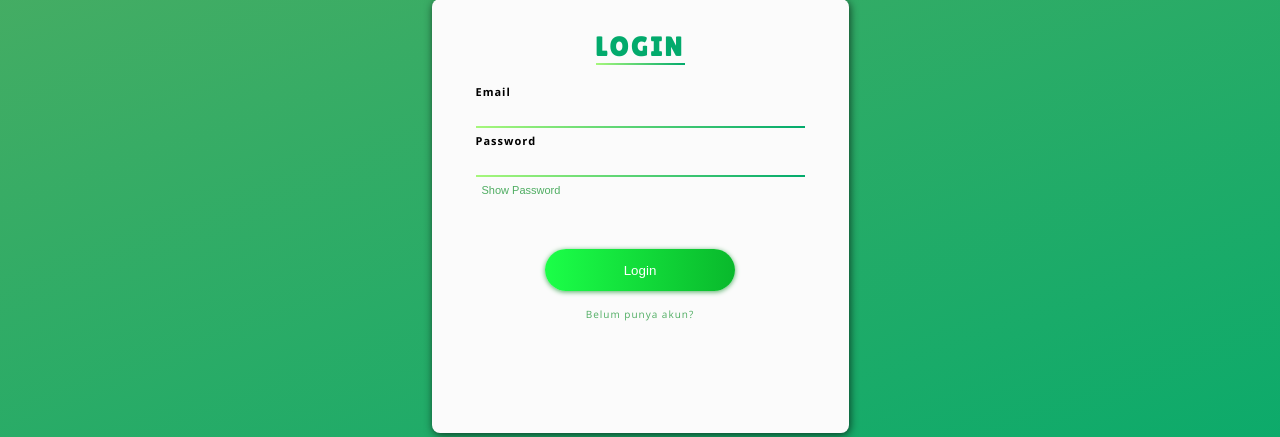
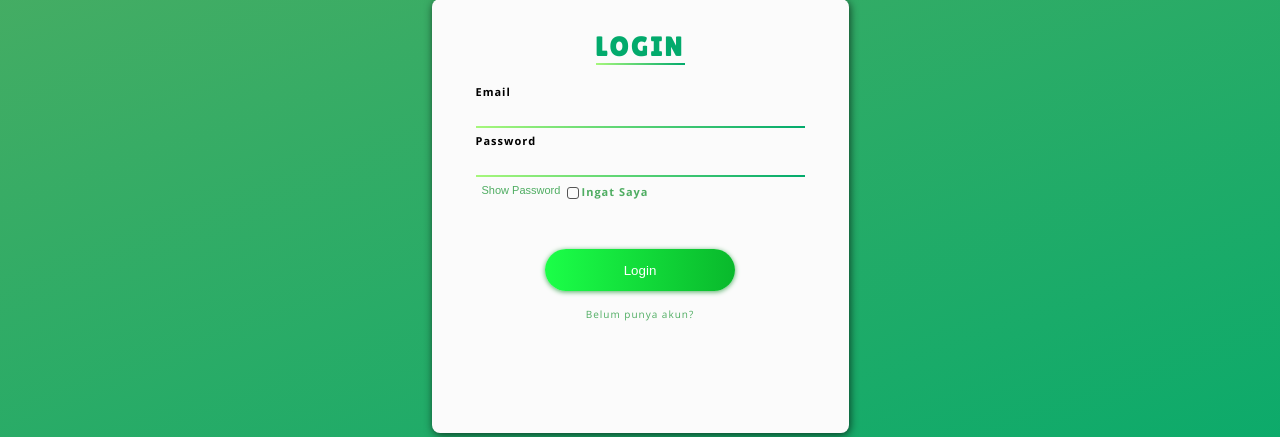
Before and after one commit to habibcodeskarisa/esurat1, a PHP site: page /login.php in a window 1280 px wide. Shown: the part 184-621 px from the top of the page. Run offline with PHP 8.4, Linux system fonts and the light colour scheme; some libraries are stand-ins or nearby versions.

Commit message:
remember me

```diff
--- a/login.css
+++ b/login.css
@@ -178,3 +178,54 @@
     -webkit-animation: btn-gradient 70ms infinite alternate;
     -webkit-animation: btn-gradient 70ms infinite alternate;
 }
+
+/* CSS - Remember Me Checkbox */
+#rememberMe {
+    display: none; /* Sembunyikan checkbox default */
+}
+#rememberMe + label {
+    font-size: 14px;
+    color: #555;
+    margin-left: 10px;
+    cursor: pointer;
+    display: inline-block;
+    vertical-align: middle;
+    position: relative;
+    color: #4fad62;
+    font-size: 11px;
+    margin-top: 3px;
+    text-align: right;
+    border: none;
+    background: none;
+    transition: 0.3s;
+    -webkit-transition: 0.3s;
+    -moz-transition: 0.3s;
+    -ms-transition: 0.3s;
+    -o-transition: 0.3s;
+}
+#rememberMe + label:before {
+    content: "";
+    display: inline-block;
+    width: 10px; /* Sesuaikan ukuran dengan font-size label */
+    height: 10px; /* Sesuaikan ukuran dengan font-size label */
+    border: 1px solid #555;
+    border-radius: 3px;
+    position: absolute;
+    left: -15px;
+    top: 3px; /* Sesuaikan posisi vertikal dengan font-size label */
+}
+#rememberMe:checked + label:before {
+    background-color: #007bff;
+}
+#rememberMe + label:after {
+    content: "\2713"; /* Tanda centang */
+    font-size: 14px;
+    color: #fff;
+    position: absolute;
+    left: 4px;
+    top: 3px; /* Sesuaikan posisi vertikal dengan font-size label */
+    display: none;
+}
+#rememberMe:checked + label:after {
+    display: block;
+}
--- a/login.php
+++ b/login.php
@@ -60,6 +60,9 @@
                     <div class="wrap-link-pw">
                         <button type="button" id="showPassword" class="show-pass">Show Password</button>
                         <!-- <a href="forgot-password.php" class="forgot-pass">Lupa password?</a> -->
+                        <!-- Checkbox - Remember Me -->
+                        <input type="checkbox" id="rememberMe" name="rememberMe">
+                        <label for="rememberMe">Ingat Saya</label>
                     </div>
                 </main>
                 <!-- FORM INPUT | END -->
```
Lines whose indentation alone changed are shown as unchanged.
